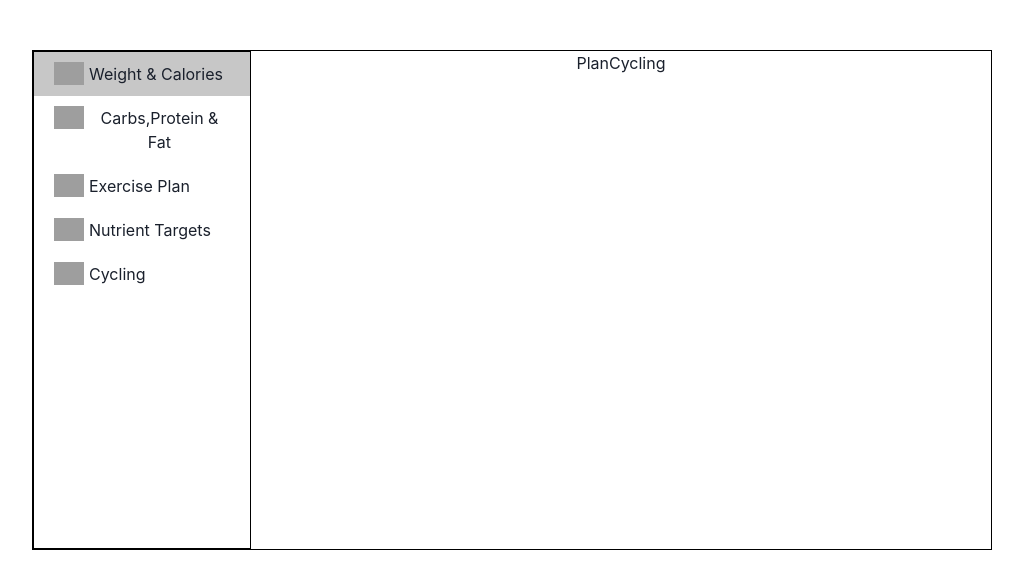
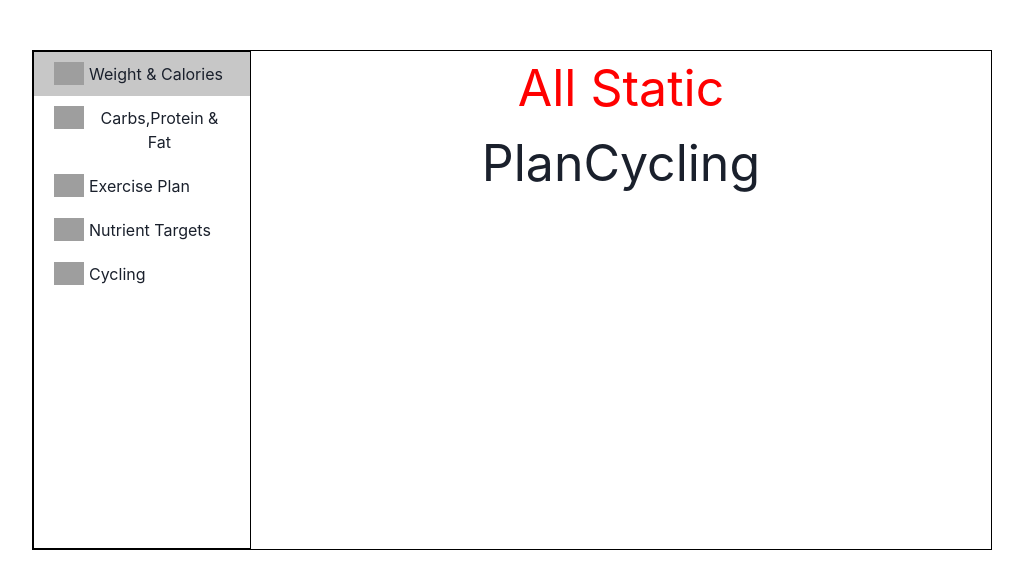
Before and after one commit to surajDongre-16/sloppy-impulse-7268, a React (Create React App) app in the folder sloppy-impulse-7268/frontend/: page /plancycling in a window 1280 px wide. Shown: the top 588 px of the page, without its empty margins (128-1151 px from the left). Built offline with nearby package versions, Linux system fonts and the light colour scheme; grey boxes are pictures that could not be loaded.

Commit message:
plannurtiyent11

```diff
--- a/sloppy-impulse-7268/frontend/src/Pages/Foodpage/Breakfast.jsx
+++ b/sloppy-impulse-7268/frontend/src/Pages/Foodpage/Breakfast.jsx
@@ -1,4 +1,4 @@
-import React from 'react'
+import React, { useEffect, useState } from 'react'
 import { IoPencilSharp } from "react-icons/io5";
 import style from './Food.module.css'
 import { BsThreeDotsVertical } from "react-icons/bs";
@@ -24,6 +24,26 @@ import {
     Text,
 } from '@chakra-ui/react'
 function Breakfast() {
+    const [allData, setAllData] = useState();
+
+    const getAllData = async () => {
+        await fetch("http://localhost:8080/food/getallbreakfast")
+            .then((res) => res.json())
+            .then((res) => {
+                console.log(res.breakfast)
+                setAllData(res.breakfast)
+            })
+            .catch((err) => alert(err))
+    }
+
+    useEffect(() => {
+        getAllData();
+    }, [])
+
+    // allData?.map((item) => (
+    //     console.log(item)
+    // ))
+
     return (
         <div>
 
@@ -141,6 +161,13 @@ function Breakfast() {
                 </AccordionItem>
             </Accordion >
 
+            {
+                allData?.map((i) => (
+                    <div> {i.food}</div>
+
+                ))
+            }
+
         </div >
     )
 }
--- a/sloppy-impulse-7268/frontend/src/Pages/PlanPage/PlanCycling.jsx
+++ b/sloppy-impulse-7268/frontend/src/Pages/PlanPage/PlanCycling.jsx
@@ -1,4 +1,4 @@
-import { Box, Flex } from '@chakra-ui/react'
+import { Box, Flex, Text } from '@chakra-ui/react'
 import React from 'react'
 import PlanSidebar from './PlanSidebar'
 
@@ -8,7 +8,10 @@ function PlanCycling() {
             <Flex w='75%' border='1px solid black' h='500px' m='auto' mt='50px'>
                 <PlanSidebar />
 
-                <Box w='85%' bg='white'> PlanCycling</Box>
+                <Box w='85%' bg='white'>
+                    <Text fontSize='50px' color='red'>All Static</Text>
+                    <Text fontSize='50px'>PlanCycling</Text>
+                </Box>
 
             </Flex>
 
--- a/sloppy-impulse-7268/frontend/src/Pages/PlanPage/PlanExericse.jsx
+++ b/sloppy-impulse-7268/frontend/src/Pages/PlanPage/PlanExericse.jsx
@@ -1,4 +1,4 @@
-import { Box, Flex } from '@chakra-ui/react'
+import { Box, Flex, Text } from '@chakra-ui/react'
 import React from 'react'
 import PlanSidebar from './PlanSidebar'
 
@@ -8,7 +8,10 @@ function PlanExericse() {
             <Flex w='75%' border='1px solid black' h='500px' m='auto' mt='50px'>
                 <PlanSidebar />
 
-                <Box w='85%' bg='white'>    PlanExericse</Box>
+                <Box w='85%' bg='white'>
+                    <Text fontSize='50px' color='red'>All Static</Text>
+                    <Text fontSize='50px'>PlanExericse</Text>
+                </Box>
 
             </Flex>
 
--- a/sloppy-impulse-7268/frontend/src/Pages/PlanPage/PlanNutrient.jsx
+++ b/sloppy-impulse-7268/frontend/src/Pages/PlanPage/PlanNutrient.jsx
@@ -1,14 +1,17 @@
-import { Box, Flex } from '@chakra-ui/react'
+import { Box, Flex, Text } from '@chakra-ui/react'
 import React from 'react'
 import PlanSidebar from './PlanSidebar'
 
 function PlanNutrient() {
     return (
         <div>
-              <Flex w='75%' border='1px solid black' h='500px' m='auto' mt='50px'>
+            <Flex w='75%' border='1px solid black' h='500px' m='auto' mt='50px'>
                 <PlanSidebar />
 
-                <Box w='85%' bg='white'>    PlanNutrient</Box>
+                <Box w='85%' bg='white'>
+                    <Text fontSize='50px' color='red'>All Static</Text>
+                    <Text fontSize='50px'>PlanNutrient</Text>
+                </Box>
 
             </Flex>
 
```
